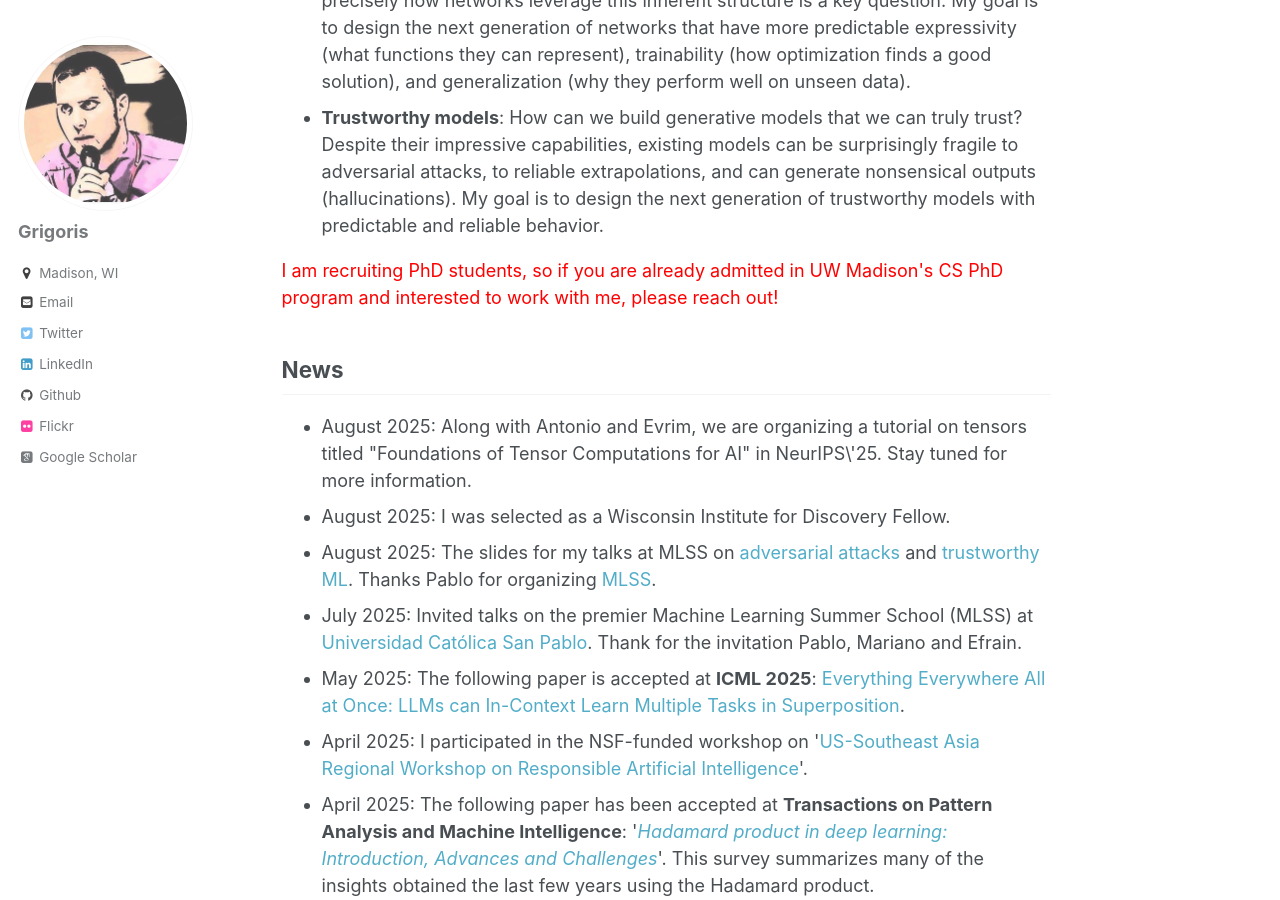
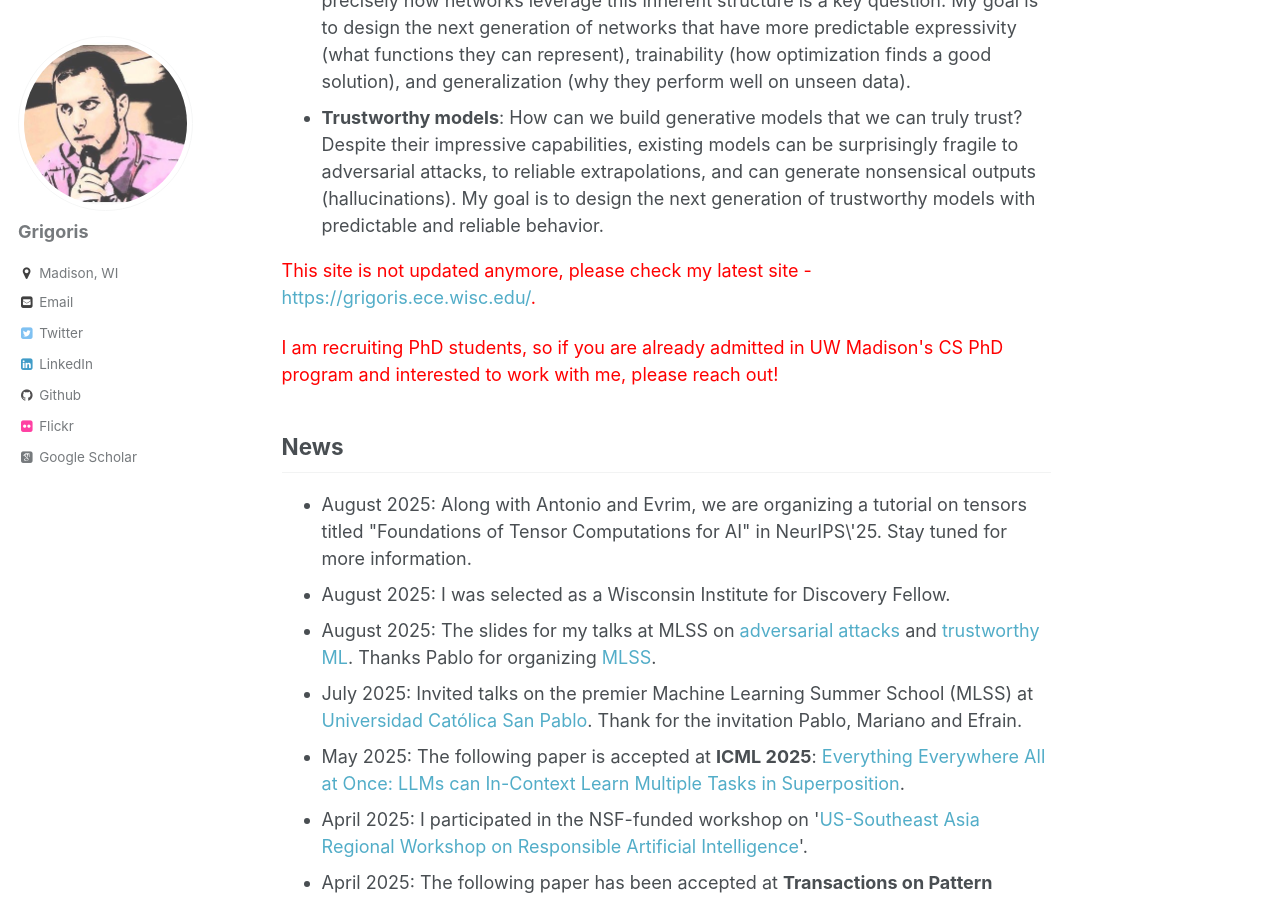
Before and after one commit to grigorisg9gr/grigorisg9gr.github.io, a Jekyll site: the page built from index.html, in a window 1280 px wide and 900 px high, scrolled down 382 px. Built offline with Jekyll 4.4.1, drawn with Linux system fonts in a browser that asks for light colours; some web fonts are replaced.

Commit message:
Add the warning of not being updated.

```diff
--- a/index.html
+++ b/index.html
@@ -16,6 +16,8 @@ comments: false
 
     <li><strong>Trustworthy models</strong>: How can we build generative models that we can truly trust? Despite their impressive capabilities, existing models can be surprisingly fragile to adversarial attacks, to reliable extrapolations, and can generate nonsensical outputs (hallucinations). My goal is to design the next generation of trustworthy models with predictable and reliable behavior. </li>
 </ul>
+
+<p class="intro"><span style="color: #ff0000;">This site is not updated anymore, please check my latest site - <a href="https://grigoris.ece.wisc.edu/">https://grigoris.ece.wisc.edu/</a>.</span></p>
 
 <p class="intro"><span style="color: #ff0000;">I am recruiting PhD students, so if you are already admitted in UW Madison's CS PhD program and interested to work with me, please reach out!&nbsp;</span></p>
 
```
